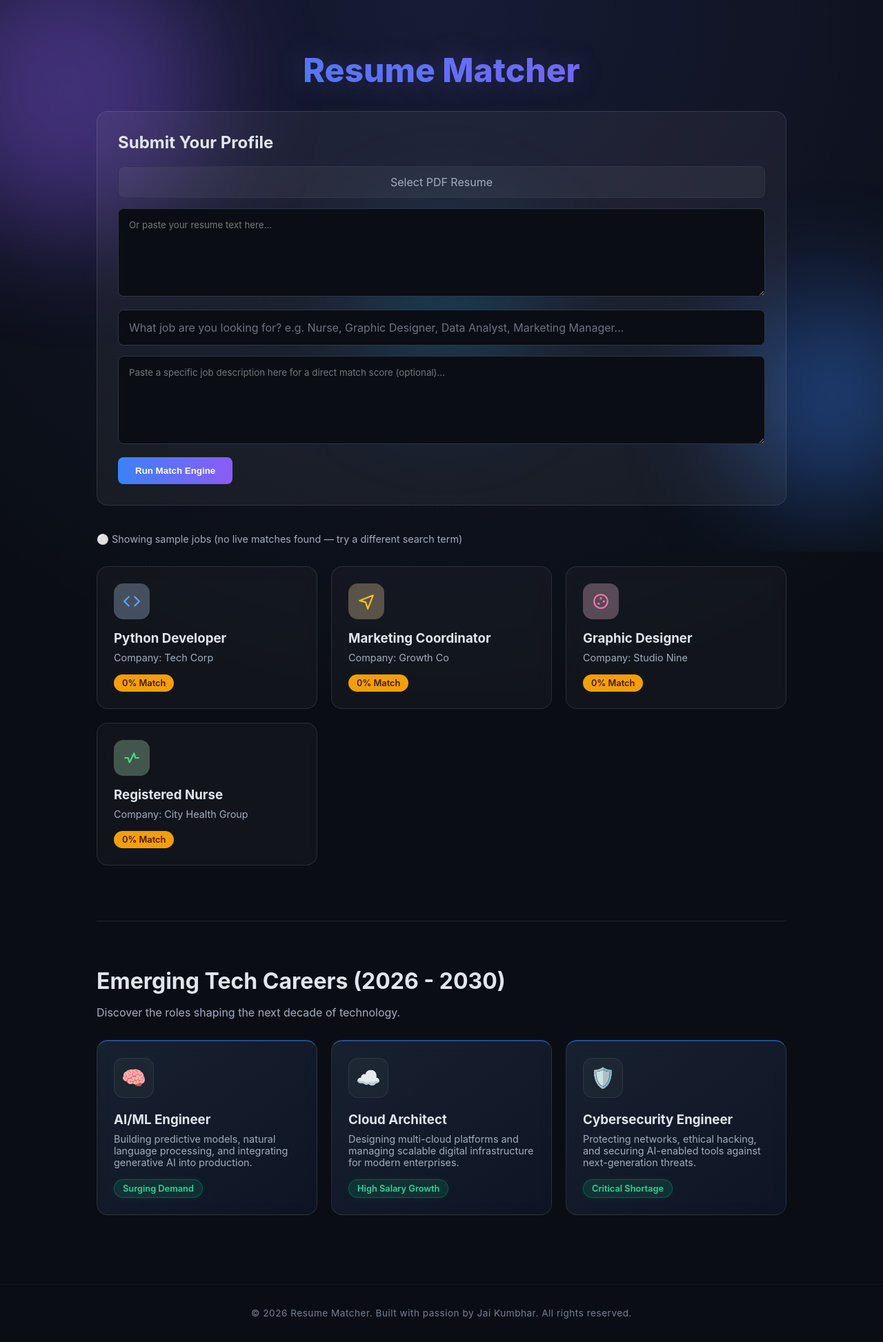
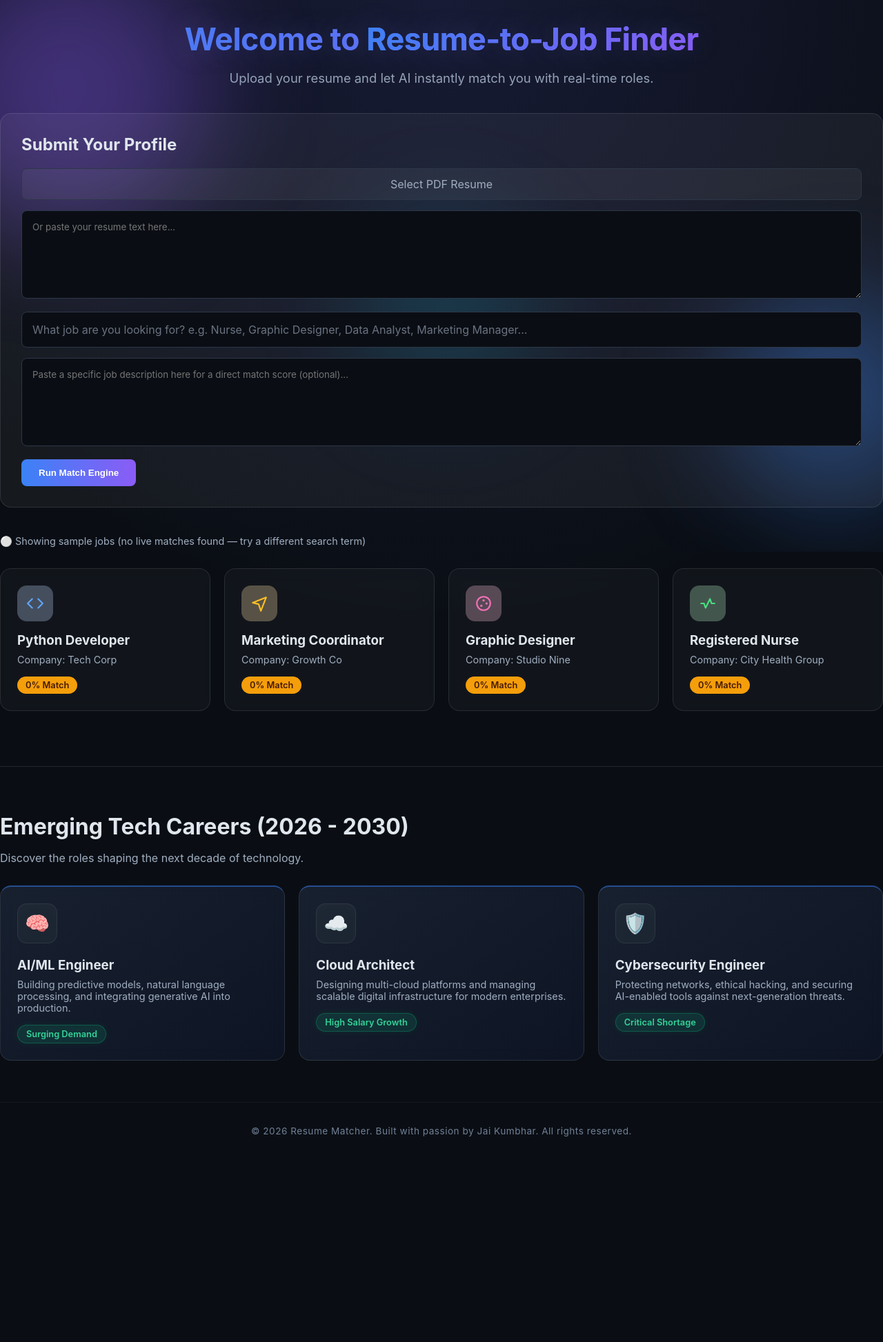
Before and after one commit to jaikumbhar2007-eng/Resume-to-Job-Finder, a Flask app: page / in a window 1280 px wide. Shown: the whole page at 69% size. After the commit the page ends 1648 px from the top, so only its background shows below. Run offline with Flask 3, Linux system fonts and the light colour scheme; grey boxes are pictures that could not be loaded.

Commit message:
Added premium welcome header

```diff
--- a/static/style.css
+++ b/static/style.css
@@ -482,3 +482,34 @@ input[type="file"] {
     font-weight: 600;
     box-shadow: 0 0 10px rgba(16, 185, 129, 0.1);
 }
+
+/* =========================================
+   HERO HEADER STYLING
+   ========================================= */
+.hero-header {
+    text-align: center;
+    margin-bottom: 40px;
+    margin-top: 20px;
+}
+
+.hero-header h1 {
+    font-size: 2.8rem;
+    color: #f8fafc;
+    font-weight: 700;
+    margin-bottom: 10px;
+    letter-spacing: -0.5px;
+}
+
+/* Premium Gradient Text Effect */
+.highlight {
+    background: linear-gradient(135deg, #3b82f6 0%, #8b5cf6 100%);
+    -webkit-background-clip: text;
+    -webkit-text-fill-color: transparent;
+    background-clip: text;
+    color: transparent; /* Fallback */
+}
+
+.hero-header p {
+    color: #94a3b8;
+    font-size: 1.15rem;
+}
--- a/templates/index.html
+++ b/templates/index.html
@@ -16,8 +16,11 @@
 
 </div>
 
-    <div class="container">
-        <h1>Resume Matcher</h1>
+    <div class="hero-header">
+    <h1>Welcome to <span class="highlight">Resume-to-Job Finder</span></h1>
+    <p>Upload your resume and let AI instantly match you with real-time roles.</p>
+
+</div>
 
         <!-- Input Section -->
         <section class="input-section">
```
